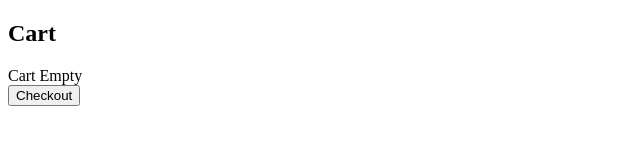
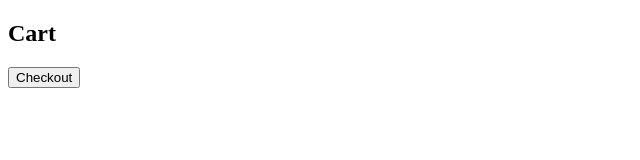
Before and after one commit to saidullah-source/rushcart, a plain HTML site: page cart.html in a window 1280 px wide. Shown: the whole page, without its empty margins (0-640 px from the left). Drawn offline with Linux system fonts and the light colour scheme.

Commit message:
Update cart.html

```diff
--- a/cart.html
+++ b/cart.html
@@ -3,24 +3,26 @@
 <body>
 
 <h2>Cart</h2>
+
 <div id="cart"></div>
 
 <button onclick="checkout()">Checkout</button>
 
 <script>
+
 let cart=JSON.parse(localStorage.getItem("cart"))||[];
 
 function load(){
 let html="";
-if(cart.length===0){
-html="Cart Empty";
-}else{
+
 cart.forEach((item,i)=>{
-html+=`${item.name} ₹${item.price}
-<button onclick="del(${i})">❌</button><br>`;
+html+=`
+${item.name} ₹${item.price}
+<button onclick="del(${i})">❌</button><br>
+`;
 });
-}
-document.getElementById("cart").innerHTML=html;
+
+cartDiv.innerHTML=html;
 }
 
 function del(i){
@@ -31,10 +33,12 @@ load();
 
 function checkout(){
 localStorage.setItem("buyNow",JSON.stringify(cart));
-location.href="checkout.html";
+location="checkout.html";
 }
 
+let cartDiv=document.getElementById("cart");
 load();
+
 </script>
 
 </body>
```
